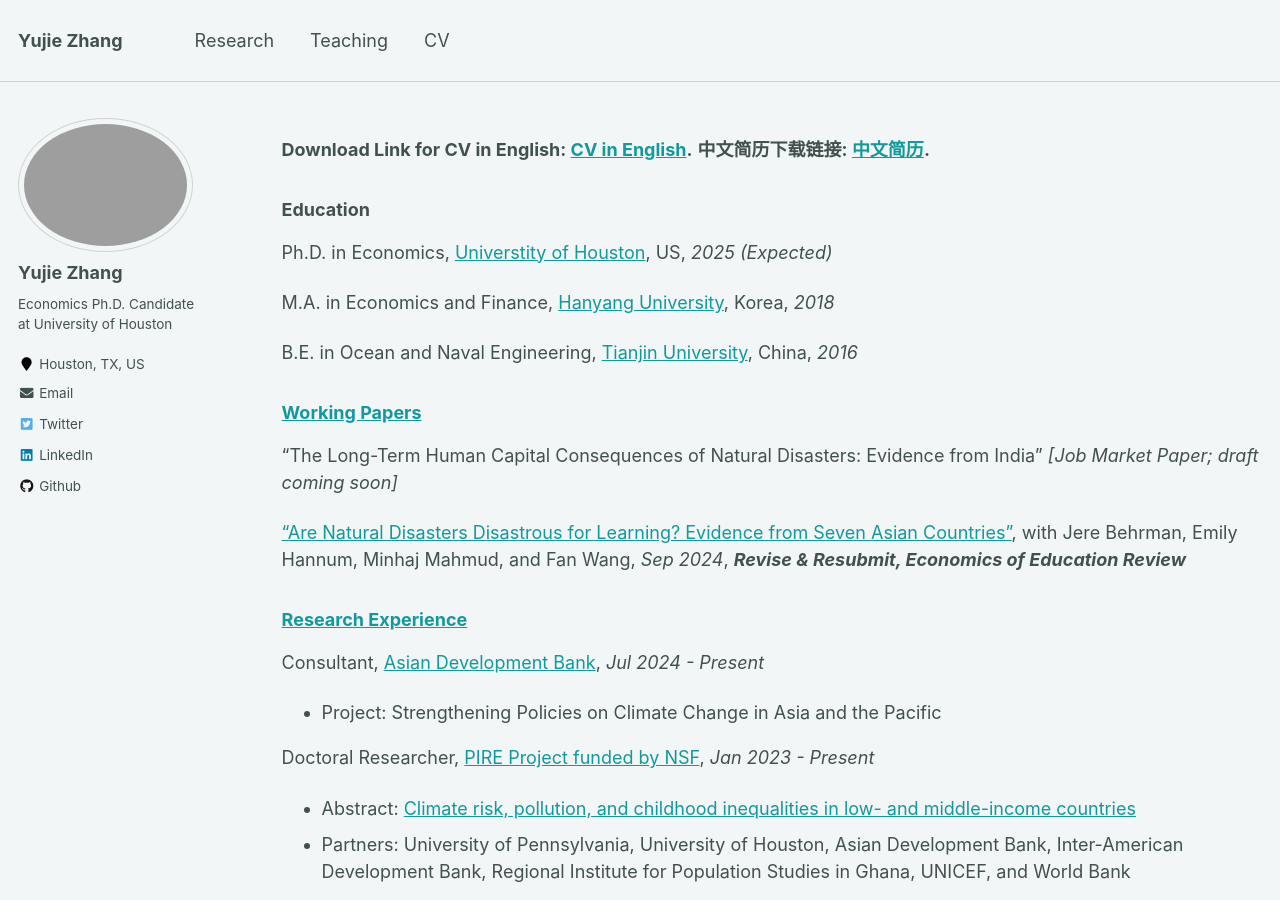
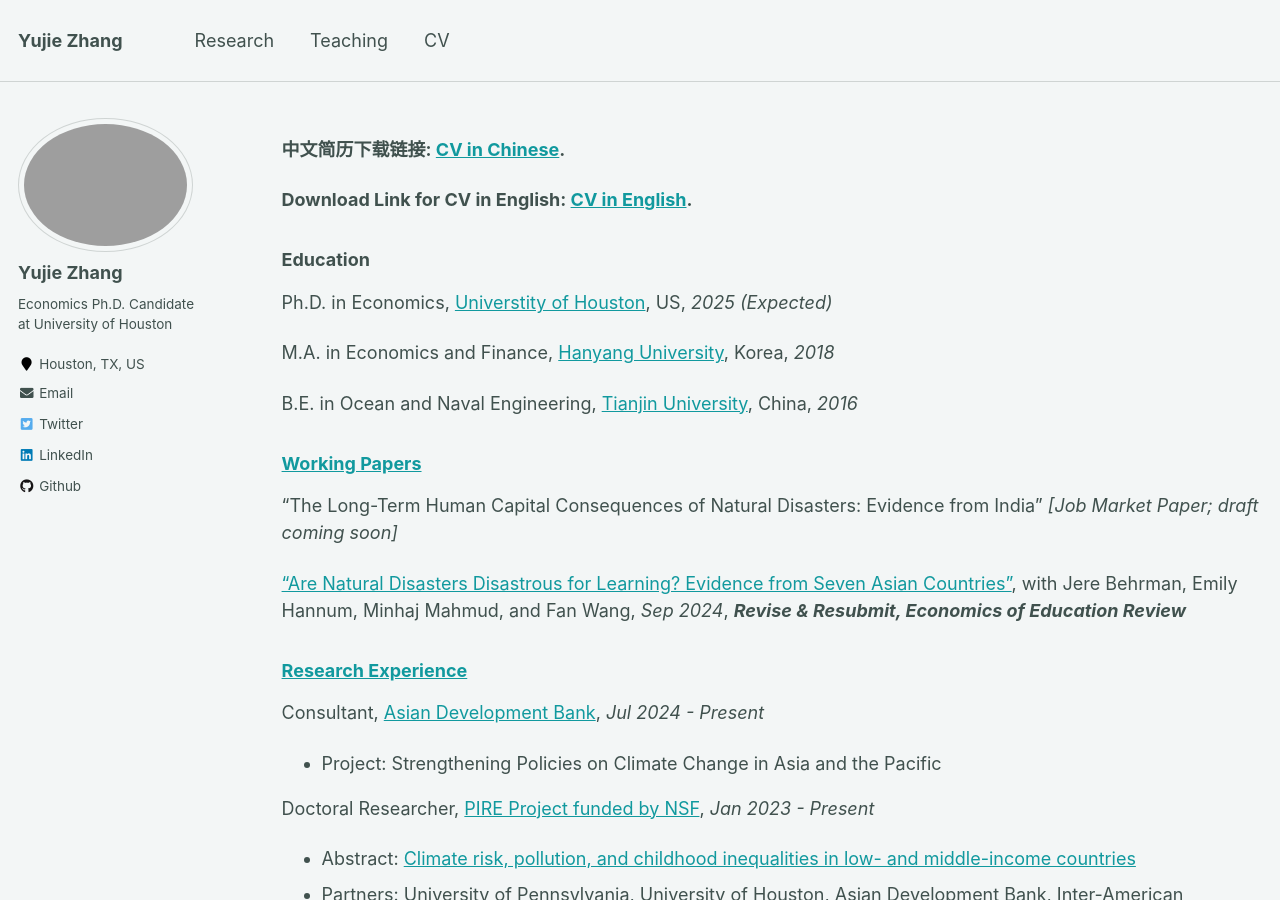
Before and after one commit to yujiezhangecon/yujiezhangecon.github.io, a Jekyll site: the page built from _pages/cv.md, in a window 1280 px wide and 900 px high. Built offline with Jekyll 4.4.1, drawn with Linux system fonts in a browser that asks for light colours.

Commit message:
Update cv.md

```diff
--- a/_pages/cv.md
+++ b/_pages/cv.md
@@ -19,8 +19,10 @@ Working Experience
 ------
 --->
 
+**中文简历下载链接: <a href="/YujieZhang_CV_CHN.pdf">CV in Chinese</a>.**
+
 **Download Link for CV in English: <a href="/YujieZhang_CV.pdf">CV in English</a>.**
-**中文简历下载链接: <a href="/YujieZhang_CV_CHN.pdf">中文简历</a>.**
+
 
 ### Education
 
```
